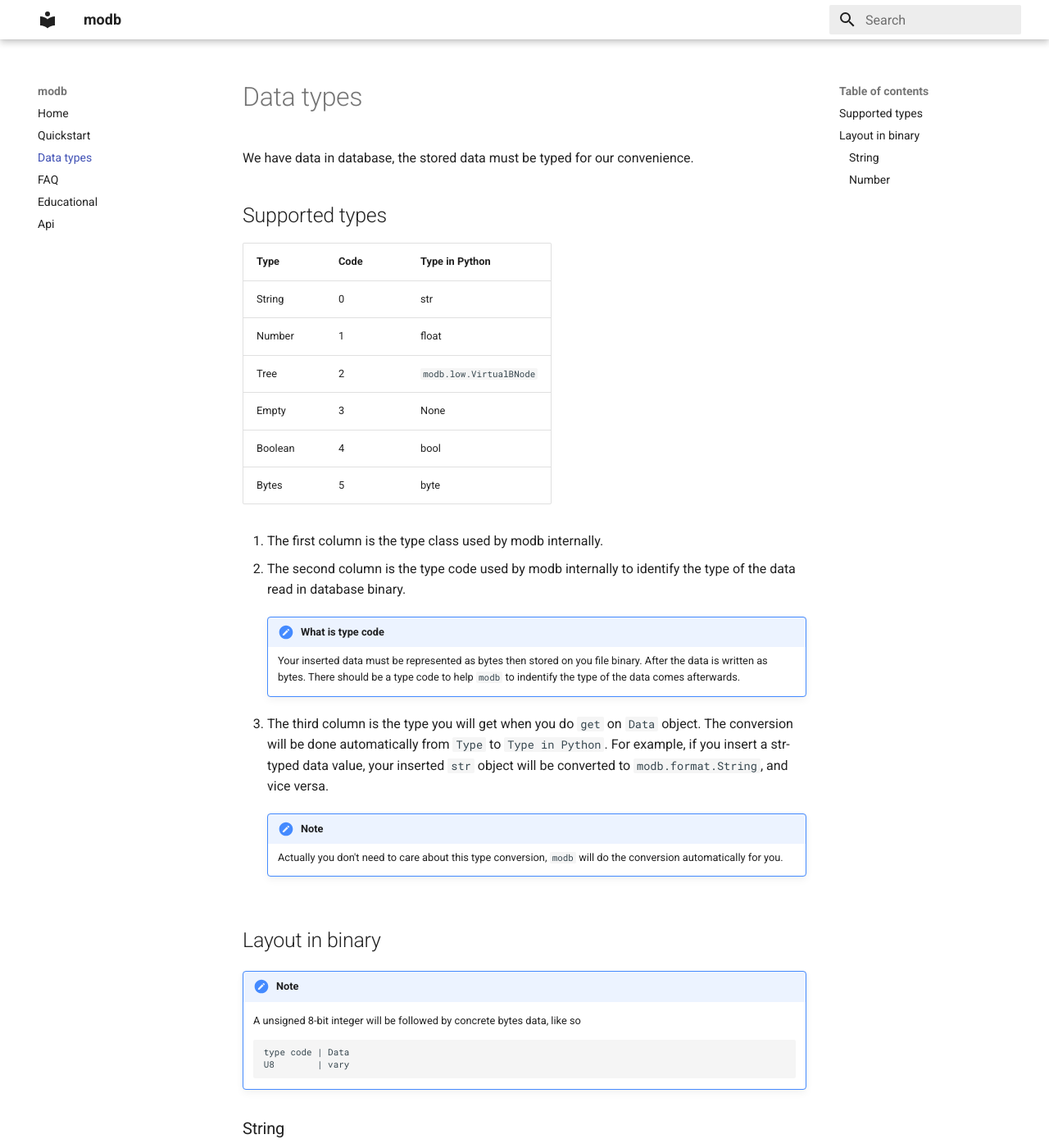
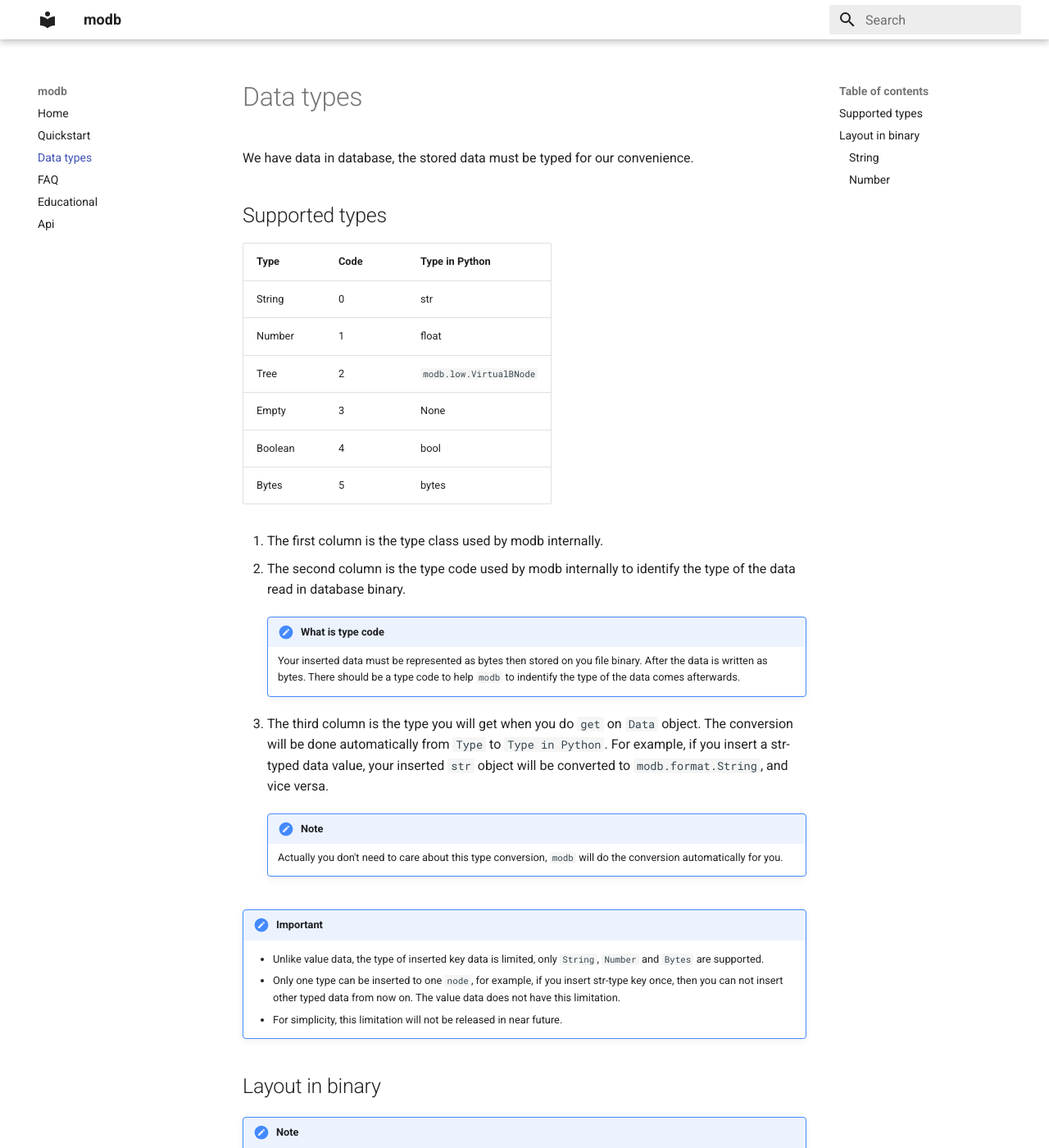
Before and after one commit to Darcy-C/modb, an MkDocs documentation site: the page built from docs/Data_types.md, in a window 1280 px wide and 1400 px high. Shown: the whole window at 82% size. Built offline with MkDocs 1.6.1 and Material for MkDocs 9.7.7, drawn with Linux system fonts in a browser that asks for light colours.

Commit message:
update docs

```diff
--- a/docs/Data types.md
+++ b/docs/Data_types.md
@@ -9,7 +9,7 @@ We have data in database, the stored data must be typed for our convenience.
 | Tree    | 2    | `modb.low.VirtualBNode` |
 | Empty   | 3    | None                    |
 | Boolean | 4    | bool                    |
-| Bytes   | 5    | byte                    |
+| Bytes   | 5    | bytes                   |
 
 1. The first column is the type class used by modb internally.
 2. The second column is the type code used by modb internally to identify the type of the data read in database binary.
@@ -21,6 +21,11 @@ We have data in database, the stored data must be typed for our convenience.
 
     !!! note
         Actually you don't need to care about this type conversion, `modb` will do the conversion automatically for you.
+
+!!! important
+    * Unlike value data, the type of inserted key data is limited, only `String`, `Number` and `Bytes` are supported.
+    * Only one type can be inserted to one `node`, for example, if you insert str-type key once, then you can not insert other typed data from now on. The value data does not have this limitation.
+    * For simplicity, this limitation will not be released in near future.
 
 
 ## Layout in binary
--- a/mkdocs.yml
+++ b/mkdocs.yml
@@ -19,7 +19,7 @@ markdown_extensions:
 nav:
     - Home: index.html
     - Quickstart: Quickstart.md
-    - Data types: Data types.md
+    - Data types: Data_types.md
     - FAQ: FAQ.md
     - Educational: Educational.md
     - Api: Api.md
```
